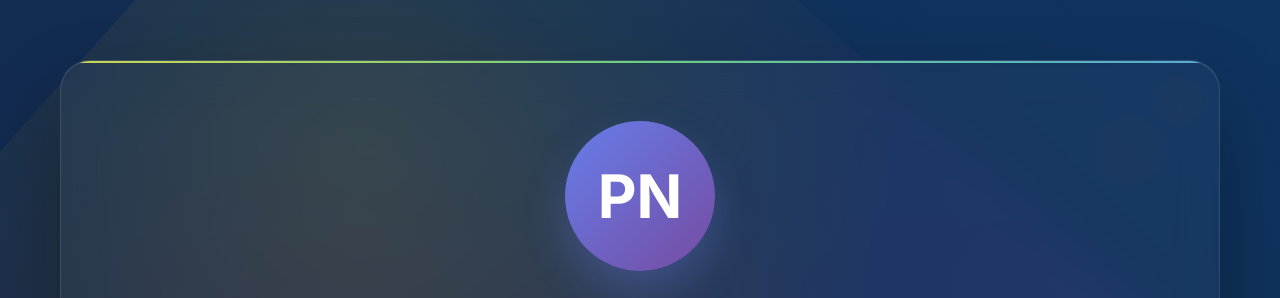
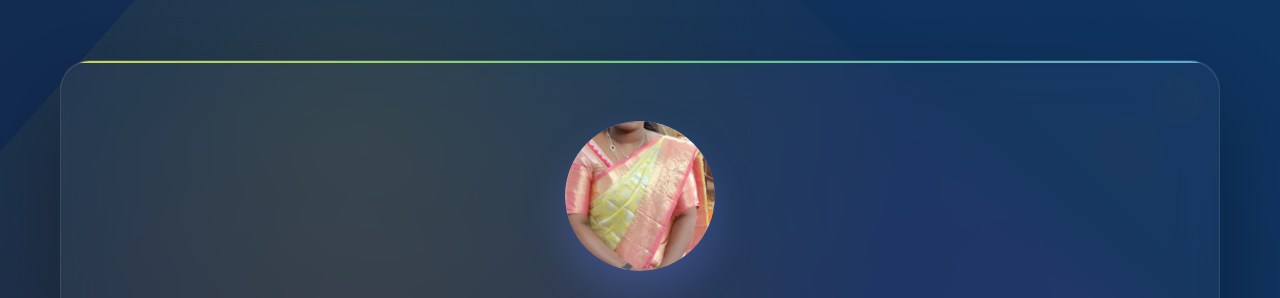
Before and after one commit to Agilesyncai/PRAVEENA-, a plain HTML site: page index.html in a window 1280 px wide. Shown: the top 298 px of the page. Drawn offline with nearby package versions, Linux system fonts and the light colour scheme.

Commit message:
new commit

```diff
--- a/index.html
+++ b/index.html
@@ -118,24 +118,25 @@
             position: relative;
         }
 
-        .profile-image-placeholder {
+        .profile-image-container {
             width: 150px;
             height: 150px;
             border-radius: 50%;
-            background: linear-gradient(135deg, #667eea 0%, #764ba2 100%);
             margin: 0 auto 30px;
-            display: flex;
-            align-items: center;
-            justify-content: center;
-            font-size: 60px;
-            color: white;
-            font-weight: bold;
-            box-shadow: 0 20px 40px rgba(102, 126, 234, 0.3);
             position: relative;
             overflow: hidden;
+            box-shadow: 0 20px 40px rgba(102, 126, 234, 0.3);
+            background: linear-gradient(135deg, #667eea 0%, #764ba2 100%);
         }
 
-        .profile-image-placeholder::before {
+        .profile-image-container img {
+            width: 100%;
+            height: 100%;
+            object-fit: cover;
+            border-radius: 50%;
+        }
+
+        .profile-image-container::before {
             content: '';
             position: absolute;
             top: -50%;
@@ -144,6 +145,7 @@
             height: 200%;
             background: linear-gradient(45deg, transparent, rgba(255, 255, 255, 0.1), transparent);
             animation: shimmer 2s infinite;
+            z-index: 1;
         }
 
         @keyframes shimmer {
@@ -449,8 +451,8 @@
             <div class="decorative-elements"></div>
 
             <div class="header-section">
-                <div class="profile-image-placeholder">
-                    PN
+                <div class="profile-image-container">
+                    <img src="./WhatsApp Image 2025-08-19 at 12.52.59 PM.jpeg" alt="Praveena N">
                 </div>
                 <h1 class="name">Praveena N</h1>
                 <h2 class="dd">Managing Director of <span>AgileSync AI Pvt.Ltd</span></h2>
@@ -491,18 +493,6 @@
                 </div>
 
                 <div class="position-card">
-                    <div class="position-icon">❤️</div>
-                    <h3 class="organization-name">Red Cross India Society</h3>
-                    <h4 class="role-title">Active Member</h4>
-                    <p class="description">Contributing to life-saving humanitarian relief operations, disaster response
-                        coordination, and community health initiatives across India's most vulnerable regions.</p>
-                    <div class="achievement-badges">
-                        <span class="badge">Humanitarian Aid</span>
-                        <span class="badge">Disaster Relief</span>
-                    </div>
-                </div>
-
-                <div class="position-card">
                     <div class="position-icon">🤝</div>
                     <h3 class="organization-name">Community Development</h3>
                     <h4 class="role-title">Professional Social Worker</h4>
```
Also changed, not shown: WhatsApp Image 2025-08-19 at 12.52.59 PM.jpeg (added), 1 other file.
